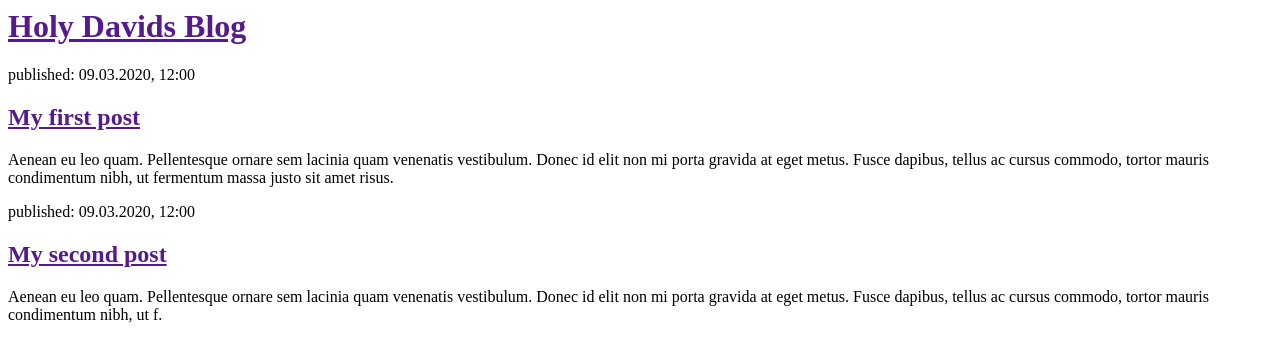
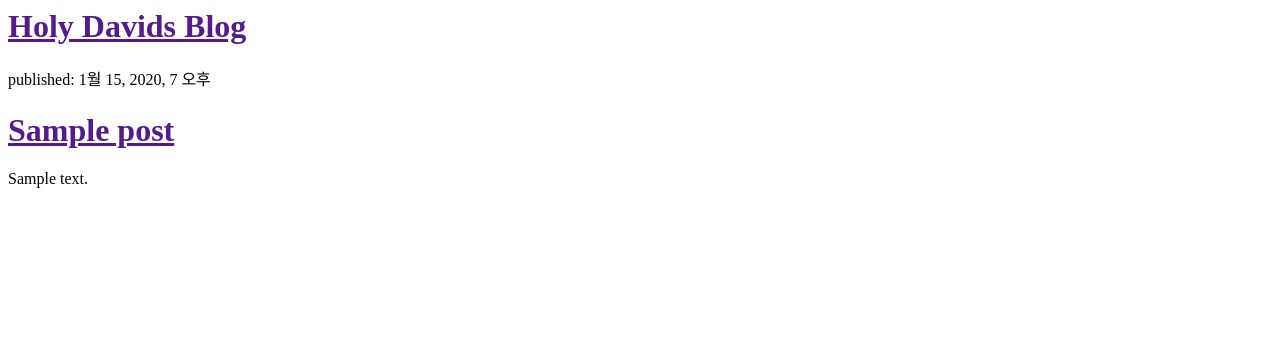
Before and after one commit to DongsuDanielLim/django, a Django app: page / in a window 1280 px wide. Shown: the top 362 px of the page. Run offline with Django 3.2, Linux system fonts and the light colour scheme; tables that the repository leaves empty hold one stand-in row (values such as "Sample post").

Commit message:
Add post page using queryset

```diff
--- a/blog/templates/blog/post_list.html
+++ b/blog/templates/blog/post_list.html
@@ -6,16 +6,13 @@
     <div>
       <h1><a href="">Holy Davids Blog</a></h1>
     </div>
-    <div>
-      <p>published: 09.03.2020, 12:00</p>
-      <h2><a href="">My first post</a></h2>
-      <p>Aenean eu leo quam. Pellentesque ornare sem lacinia quam venenatis vestibulum. Donec id elit non mi porta gravida at eget metus. Fusce dapibus, tellus ac cursus commodo, tortor mauris condimentum nibh, ut fermentum massa justo sit amet risus.</p>
-    </div>
 
-    <div>
-      <p>published: 09.03.2020, 12:00</p>
-      <h2><a href="">My second post</a></h2>
-      <p>Aenean eu leo quam. Pellentesque ornare sem lacinia quam venenatis vestibulum. Donec id elit non mi porta gravida at eget metus. Fusce dapibus, tellus ac cursus commodo, tortor mauris condimentum nibh, ut f.</p>
-    </div>
+    {% for post in posts %}
+      <div>
+        <p>published: {{ post.published_date }}</p>
+        <h1><a href="">{{ post.title }}</a></h1>
+        <p>{{ post.text|linebreaksbr }}</p>
+      </div>
+    {% endfor %}
   </body>
 </html>
--- a/blog/views.py
+++ b/blog/views.py
@@ -1,4 +1,8 @@
 from django.shortcuts import render
+from django.utils import timezone
+from .models import Post
 
 def post_list(request):
-  return render(request, 'blog/post_list.html', {})
+  # queryset
+  posts = Post.objects.filter(published_date__lte=timezone.now()).order_by('published_date')
+  return render(request, 'blog/post_list.html', {'posts': posts})
```
